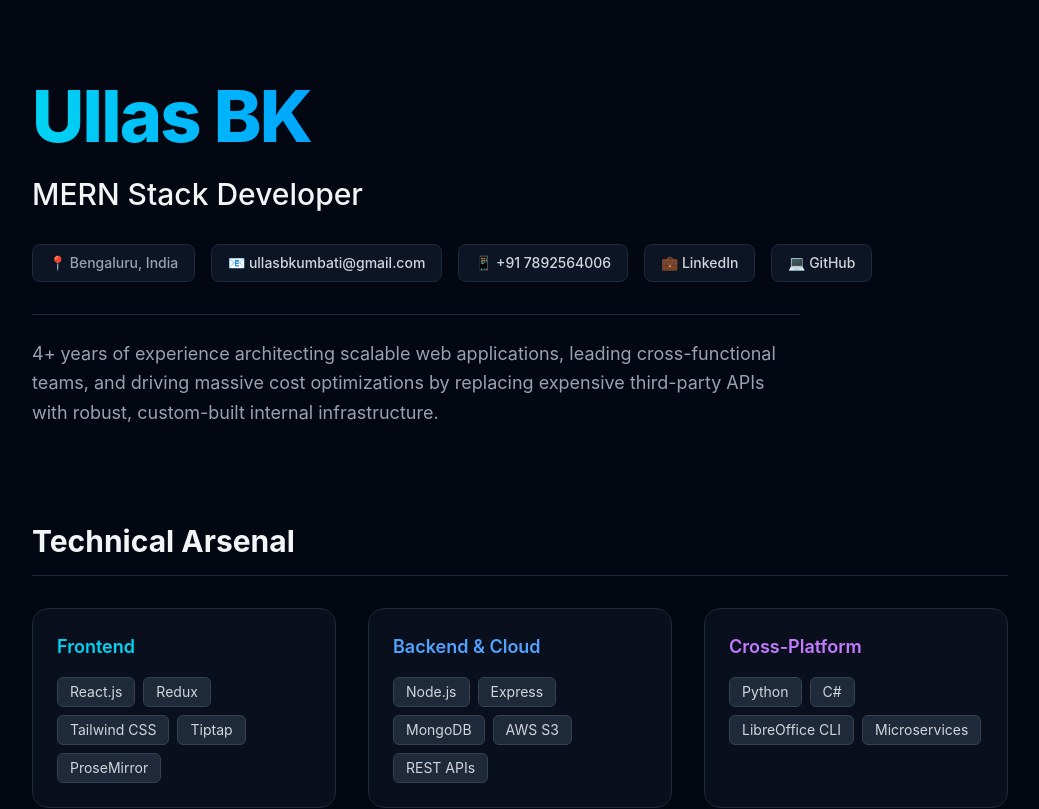
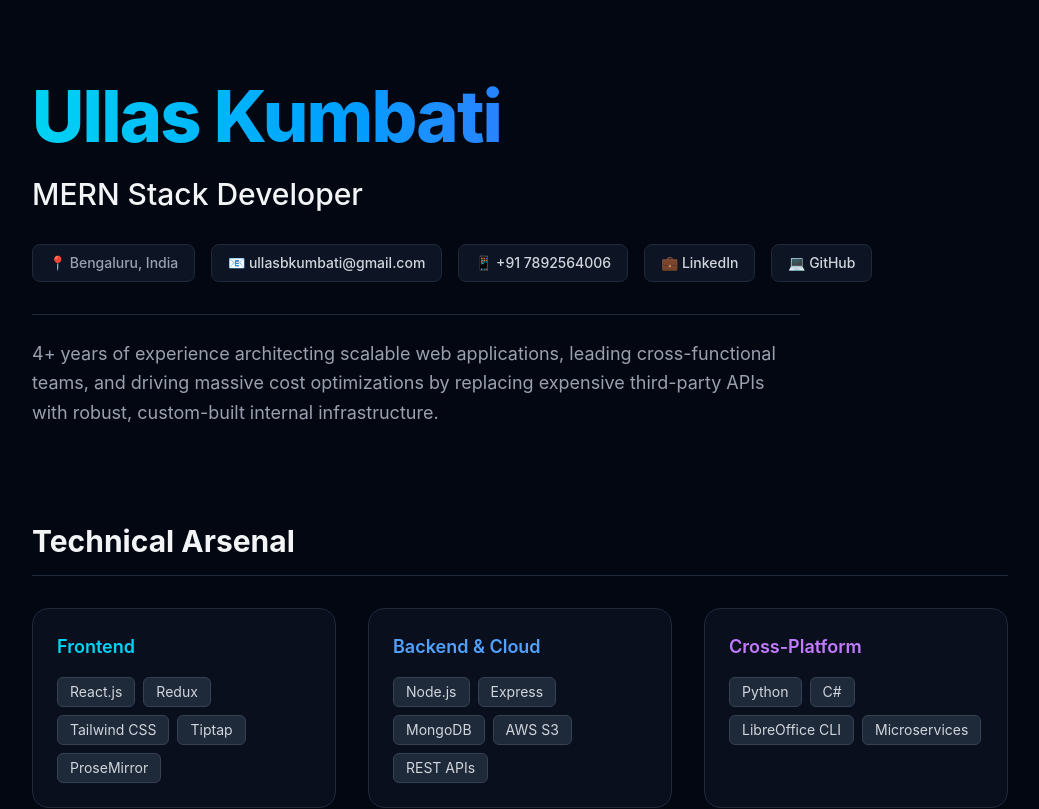
Before and after one commit to ullaskumbati/portfolio, a React (Vite) app: page / in a window 1280 px wide. Shown: the top 809 px of the page, without its empty margins (120-1159 px from the left). Built offline with nearby package versions, Linux system fonts and the light colour scheme.

Commit message:
Name updated

```diff
--- a/src/App.jsx
+++ b/src/App.jsx
@@ -8,7 +8,7 @@ const Portfolio = () => {
         {/* HERO SECTION */}
         <header className="space-y-6 animate-fade-in-up">
           <h1 className="text-5xl md:text-7xl font-extrabold tracking-tight text-transparent bg-clip-text bg-gradient-to-r from-cyan-400 via-blue-500 to-purple-600">
-            Ullas BK
+            Ullas Kumbati
           </h1>
           <h2 className="text-2xl md:text-3xl font-medium text-gray-100">
             MERN Stack Developer
```
